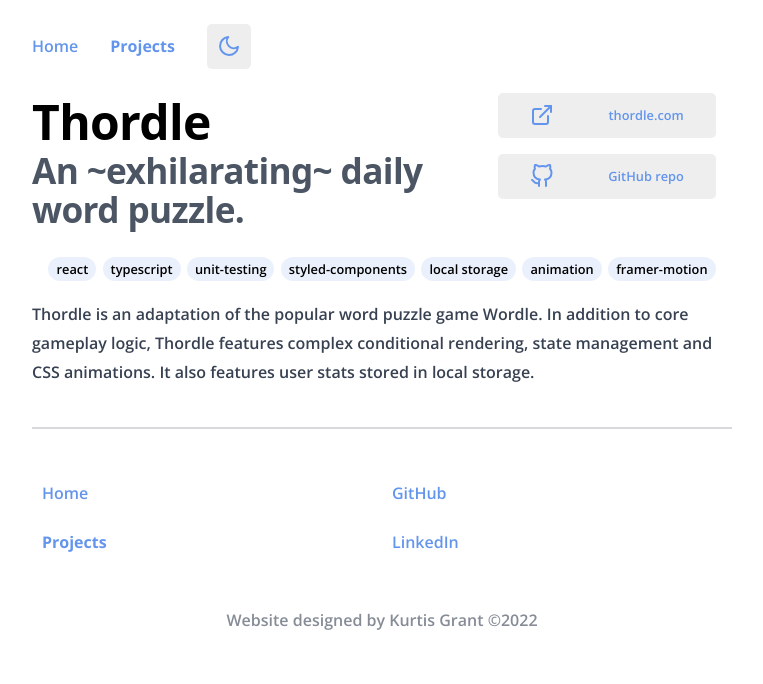
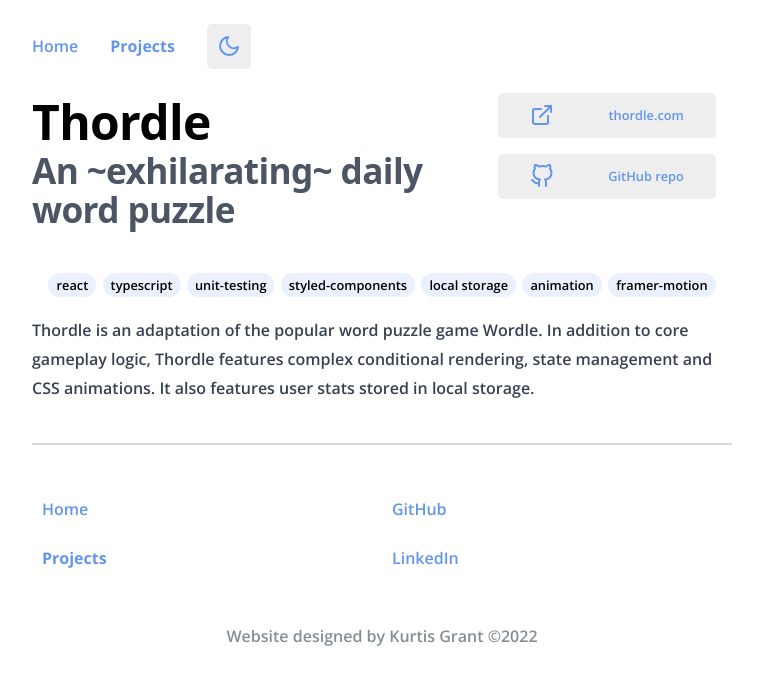
Before and after one commit to kurtisgrant/portfolio-site, a React (Create React App) app: page /projects/thordle in a window 1280 px wide. Shown: the top 684 px of the page, without its empty margins (258-1021 px from the left). Built offline with nearby package versions, Linux system fonts and the light colour scheme.

Commit message:
Thordle project page adjustments

```diff
--- a/src/projects/Thordle.css
+++ b/src/projects/Thordle.css
@@ -16,6 +16,9 @@
   gap: 1rem;
   flex-direction: column;
   margin: 0 1rem;
+}
+.project-page .hero-text {
+  margin-bottom: 1rem;
 }
 @media (max-width: 720px) {
   .project-page .hero {
--- a/src/projects/Thordle.js
+++ b/src/projects/Thordle.js
@@ -10,7 +10,7 @@
       <div className="hero">
         <div className="hero-text">
           <h1 className="heading">Thordle</h1>
-          <h2 className="sub-heading">An ~exhilarating~ daily word puzzle.</h2>
+          <h2 className="sub-heading">An ~exhilarating~ daily word puzzle</h2>
         </div>
         <div className="links">
           <Button href="https://thordle.com">{<><ExternalLink /> thordle.com</>}</Button>
```
